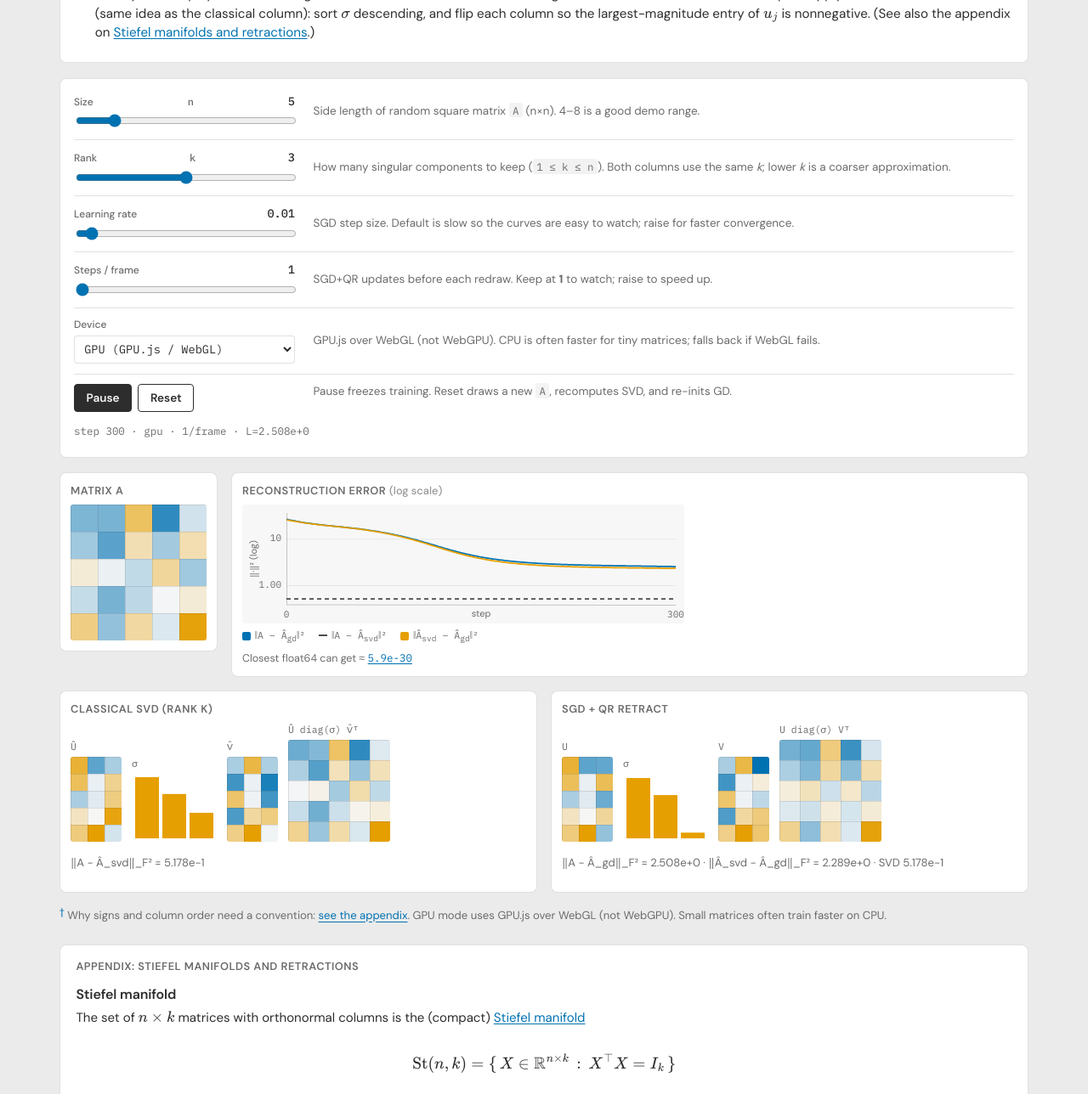
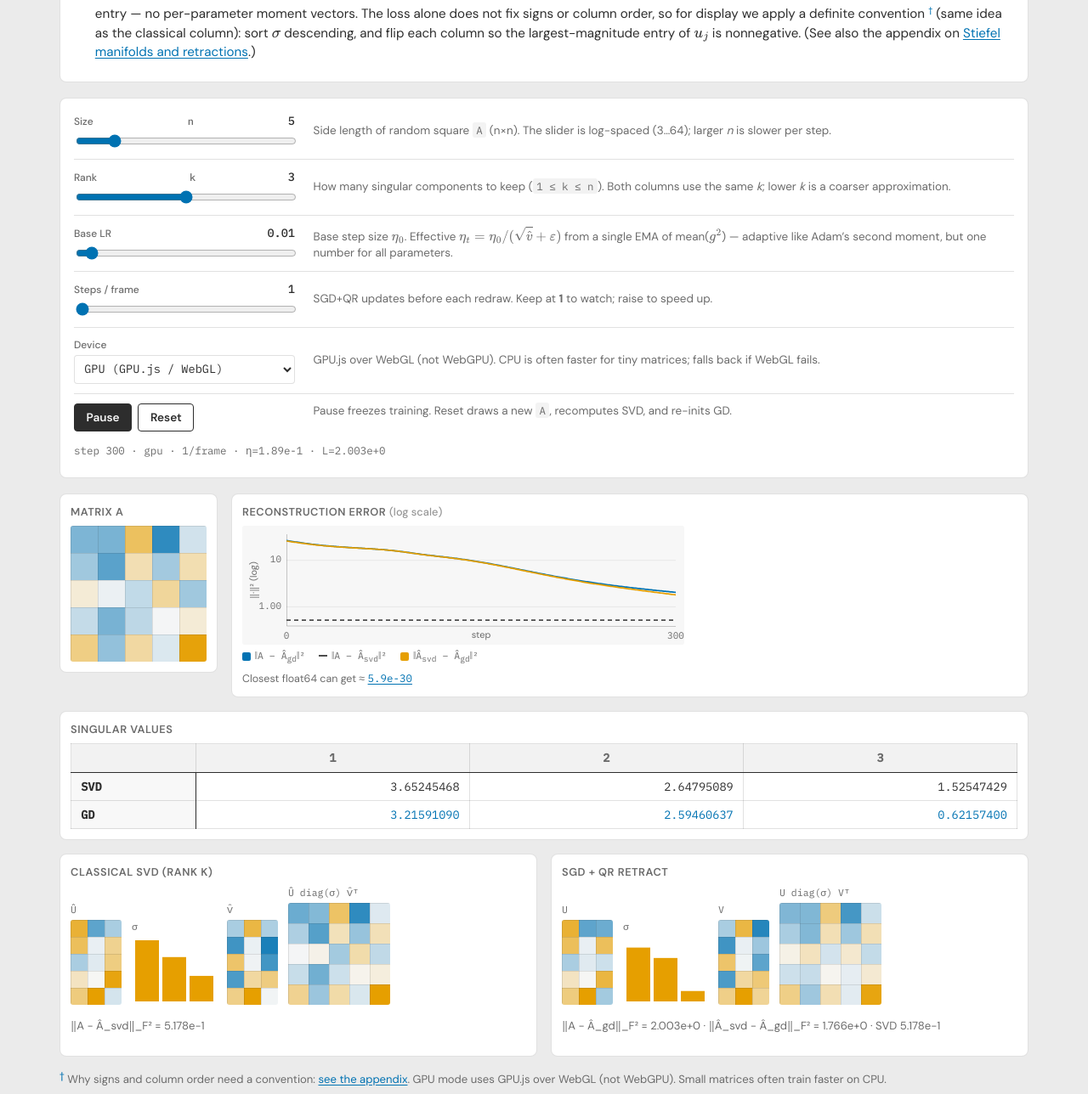
Before and after one commit to jmalicki/svd-to-vae, a website built with Vite: page web/index.html in a window 1280 px wide. Shown: the part 950-2238 px from the top of the page at 85% size. Built offline with nearby package versions, Linux system fonts and the light colour scheme.

Commit message:
Use global-RMS SGD and a live SVD vs GD singular-value table.
Replace per-entry Adam with one shared second-moment step size (safer under QR), train on MSE with display-only sign/order, and show σ side-by-side above the factor panels.

```diff
--- a/web/src/main.ts
+++ b/web/src/main.ts
@@ -113,8 +113,10 @@ app.innerHTML = `
           replace $U$ and $V$ by the $Q$ factors from thin
           <a href="https://en.wikipedia.org/wiki/QR_decomposition" target="_blank" rel="noopener noreferrer">QR</a>
           so $U^{\\top}U = I_k$ and $V^{\\top}V = I_k$ exactly. Then $\\sigma$ plays the role of
-          singular values. The loss alone does not fix signs or column order, so after each
-          step we apply a definite convention
+          singular values. The step size is Adam-like but global: one scalar second moment
+          of mean($g^{2}$) sets a shared $\\eta_t$ for every entry — no per-parameter moment
+          vectors. The loss alone does not fix signs or column order, so for display we apply
+          a definite convention
           <sup class="fn"><a href="#appendix-signs">†</a></sup>
           (same idea as the classical column): sort $\\sigma$ descending, and flip each column
           so the largest-magnitude entry of $u_j$ is nonnegative.
@@ -129,9 +131,9 @@ app.innerHTML = `
     <div class="control-row">
       <label class="slider">
         <span class="slider-label">Size <em>n</em> <strong id="sizeVal">5</strong></span>
-        <input id="size" type="range" min="3" max="16" step="1" value="5" />
+        <input id="size" type="range" min="0" max="13" step="1" value="2" />
       </label>
-      <p class="help">Side length of random square matrix <code>A</code> (n×n). 4–8 is a good demo range.</p>
+      <p class="help">Side length of random square <code>A</code> (n×n). The slider is log-spaced (3…64); larger <em>n</em> is slower per step.</p>
     </div>
     <div class="control-row">
       <label class="slider">
@@ -142,10 +144,10 @@ app.innerHTML = `
     </div>
     <div class="control-row">
       <label class="slider">
-        <span class="slider-label">Learning rate <strong id="lrVal">0.01</strong></span>
+        <span class="slider-label">Base LR <strong id="lrVal">0.01</strong></span>
         <input id="lr" type="range" min="0.001" max="0.20" step="0.001" value="0.01" />
       </label>
-      <p class="help">SGD step size. Default is slow so the curves are easy to watch; raise for faster convergence.</p>
+      <p class="help">Base step size $\\eta_0$. Effective $\\eta_t = \\eta_0/(\\sqrt{\\hat v}+\\varepsilon)$ from a single EMA of mean($g^{2}$) — adaptive like Adam’s second moment, but one number for all parameters.</p>
     </div>
     <div class="control-row">
       <label class="slider">
@@ -190,6 +192,21 @@ app.innerHTML = `
       <p class="chart-note">
         Closest float64 can get ≈ <a href="#appendix-fp" id="fpNote">—</a>
       </p>
+    </div>
+  </div>
+
+  <div class="panel sigma-table-wrap">
+    <h2>Singular values</h2>
+    <div class="sigma-table-scroll">
+      <table class="sigma-table" id="sigmaTable" aria-label="Singular values SVD vs GD">
+        <thead>
+          <tr><th scope="col"></th></tr>
+        </thead>
+        <tbody>
+          <tr><th scope="row">SVD</th></tr>
+          <tr><th scope="row">GD</th></tr>
+        </tbody>
+      </table>
     </div>
   </div>
 
@@ -336,14 +353,14 @@ app.innerHTML = `
     </p>
     <p>
       Classical libraries already break the ambiguity with a convention (singular values
-      sorted descending; a sign rule on each singular vector). We do the same after every
-      step — not by copying classical $U$, but by applying an independent rule to the
-      learned factors.
+      sorted descending; a sign rule on each singular vector). We apply the same idea when
+      reading factors for heatmaps — not by copying classical $U$, and not by mutating the
+      training tensors (so column reorder never churns the optimizer state).
     </p>
 
     <h3>The convention we use</h3>
     <p>
-      After QR retraction:
+      On a copy of the factors, after QR retraction:
     </p>
     <ol>
       <li>
@@ -362,32 +379,65 @@ app.innerHTML = `
     </p>
     <p class="theory-note">
       This is not part of the training loss — it does not change $\\hat A$ or $L_{\\mathrm{recon}}$.
-      It only chooses which of the equivalent factorizations we display and carry forward.
-      (It <em>does</em> interact badly with Adam’s per-entry moments; see
-      <a href="#appendix-adam">Why not Adam?</a>.)
+      It only chooses which of the equivalent factorizations we show in the heatmaps.
     </p>
   </section>
 
   <section class="appendix" id="appendix-adam" aria-label="Appendix: Why not Adam">
     <h2>Appendix: Why not Adam?</h2>
+
+    <h3>What Adam stores</h3>
     <p>
       <a href="https://en.wikipedia.org/wiki/Adam_(optimizer)" target="_blank" rel="noopener noreferrer">Adam</a>
-      keeps exponential moving averages of past gradients (first and second moments) for each
-      entry of $U$ and $V$. That works in ordinary Euclidean training, where the parameter
-      vector only moves by small additive updates.
+      keeps, for <em>each parameter entry</em> $i$, exponential moving averages of the gradient
+      and of its square:
+    </p>
+    <div class="math">
+      $$m_i \\leftarrow \\beta_1 m_i + (1-\\beta_1) g_i,\\qquad
+        v_i \\leftarrow \\beta_2 v_i + (1-\\beta_2) g_i^{2},\\qquad
+        \\theta_i \\leftarrow \\theta_i - \\eta\\,\\frac{\\hat m_i}{\\sqrt{\\hat v_i}+\\varepsilon}.$$
+    </div>
+    <p>
+      The vectors $m$ and $v$ are the same shape as $U$, $\\mathrm{raw}$, and $V$. That works in
+      ordinary Euclidean training, where $\\theta$ only moves by small additive updates: yesterday’s
+      moment at index $i$ is still “about” today’s parameter at index $i$.
+    </p>
+
+    <h3>Why that breaks with QR retraction</h3>
+    <p>
+      Here, after each gradient step we <em>replace</em> $U$ and $V$ by their thin-QR $Q$ factors.
+      That is a hard, discontinuous change in ambient coordinates — not a small step along the
+      same axes. Adam’s moment buffers are still stored against the <em>old</em> entries; they are
+      not rotated or re-orthonormalized with the retraction. The next Adam update then applies a
+      stale, misaligned $m_i/\\sqrt{v_i}$ step, which shows up as a bouncing reconstruction loss.
     </p>
     <p>
-      Here, after each SGD step we <em>replace</em> $U$ and $V$ by their QR factors, and we may
-      also reorder or flip columns to fix signs and $\\sigma$-order. Those are hard, discontinuous
-      changes in ambient coordinates. Adam’s moment buffers are still stored against the
-      <em>old</em> entries: they are not moved with the retraction, and column swaps make them
-      point at the wrong columns. The next Adam update then applies a stale, misaligned step —
-      which shows up as a bouncing reconstruction loss.
+      Per-parameter momentum has the same problem: a velocity buffer is tied to ambient indices
+      that the retraction just scrambled. Fixing that properly means a manifold-aware optimizer
+      that <em>transports</em> momentum with the retraction — more machinery than this demo needs.
     </p>
+
+    <h3>What we use instead: one shared second moment</h3>
     <p>
-      Plain SGD has no such buffers: $\\theta \\leftarrow \\theta - \\eta\\nabla L$. After a retract, the
-      next gradient is simply evaluated at the new point. (There <em>are</em> manifold-aware Adams
-      that transport momentum with the retraction; that is more machinery than this demo needs.)
+      We keep Adam’s useful idea — shrink the step when gradients are large, grow it when they
+      settle — but store only a <em>single scalar</em> second moment, not a tensor of $v_i$’s.
+      Let $\\bar g^{2}$ be the mean of $g_i^{2}$ over every entry of $U$, $\\mathrm{raw}$, and $V$:
+    </p>
+    <div class="math">
+      $$v \\leftarrow \\beta_2 v + (1-\\beta_2)\\bar g^{2},\\qquad
+        \\hat v = \\frac{v}{1-\\beta_2^{t}},\\qquad
+        \\eta_t = \\frac{\\eta_0}{\\sqrt{\\hat v}+\\varepsilon},\\qquad
+        \\theta \\leftarrow \\theta - \\eta_t\\,\\nabla L.$$
+    </div>
+    <p>
+      Every parameter shares the same $\\eta_t$. After QR, that scalar is still a valid summary of
+      “how big were the gradients?” — there is no per-entry buffer left pointing at the wrong
+      column. The base rate $\\eta_0$ is the slider; the status line shows the live $\\eta_t$.
+    </p>
+    <p class="theory-note">
+      This is global RMS / Adam’s second moment without the first-moment vector $m$. A fixed
+      inverse-time schedule ($\\eta_0/(1+t/\\tau)$) is also safe under retraction, but it cannot
+      react to the actual gradient scale; the shared $v$ can.
     </p>
   </section>
 
@@ -438,6 +488,7 @@ const el = {
   gdV: app.querySelector<HTMLCanvasElement>("#gdV")!,
   gdRecon: app.querySelector<HTMLCanvasElement>("#gdRecon")!,
   gdErr: app.querySelector<HTMLParagraphElement>("#gdErr")!,
+  sigmaTable: app.querySelector<HTMLTableElement>("#sigmaTable")!,
   fpNote: app.querySelector<HTMLAnchorElement>("#fpNote")!,
   fpFloorVal: app.querySelector<HTMLElement>("#fpFloorVal")!,
 };
@@ -455,9 +506,21 @@ let svdFloor = 0;
 let svdReconMat: Matrix;
 let gpuOk = false;
 
+/** Log-spaced matrix sizes for the n slider (index → n). */
+const SIZE_STOPS = [3, 4, 5, 6, 8, 10, 12, 16, 20, 24, 32, 40, 48, 64];
+
+function sizeFromSlider(): number {
+  const i = clamp(
+    Math.round(Number(el.size.value) || 0),
+    0,
+    SIZE_STOPS.length - 1,
+  );
+  el.size.value = String(i);
+  return SIZE_STOPS[i];
+}
+
 function syncSliderLabels(): void {
-  const n = clamp(Math.round(Number(el.size.value) || 5), 3, 16);
-  el.size.value = String(n);
+  const n = sizeFromSlider();
   el.rank.max = String(n);
   let k = clamp(Math.round(Number(el.rank.value) || 1), 1, n);
   el.rank.value = String(k);
@@ -469,7 +532,7 @@ function syncSliderLabels(): void {
 
 function readControls() {
   syncSliderLabels();
-  const n = Number(el.size.value);
+  const n = sizeFromSlider();
   const k = Number(el.rank.value);
   const device = el.device.value as DeviceKind;
   const lr = Number(el.lr.value);
@@ -538,6 +601,7 @@ function paintSvd(): void {
   drawSigmaBars(el.svdS, svd.sigma, sigmaScale);
   drawHeatmap(el.svdRecon, svdReconMat, sharedScale);
   el.svdErr.textContent = `‖A − Â_svd‖_F² = ${svdFloor.toExponential(3)}`;
+  paintSigmaTable();
 }
 
 function paintGd(): void {
@@ -550,11 +614,41 @@ function paintGd(): void {
   const err = frobeniusSq(sub(A, recon));
   const vs = frobeniusSq(sub(svdReconMat, recon));
   el.gdErr.textContent = `‖A − Â_gd‖_F² = ${err.toExponential(3)}  ·  ‖Â_svd − Â_gd‖_F² = ${vs.toExponential(3)}  ·  SVD ${svdFloor.toExponential(3)}`;
+  paintSigmaTable();
+}
+
+function fmtSigma(x: number): string {
+  if (!Number.isFinite(x)) return "—";
+  const a = Math.abs(x);
+  if (a !== 0 && (a >= 1e4 || a < 1e-4)) return x.toExponential(8);
+  return x.toFixed(8);
+}
+
+/** Rows = SVD / GD; columns = σ₁…σₖ. */
+function paintSigmaTable(): void {
+  const k = svd.sigma.length;
+  const thead = el.sigmaTable.querySelector("thead")!;
+  const tbody = el.sigmaTable.querySelector("tbody")!;
+
+  const headCells = ["", ...Array.from({ length: k }, (_, j) => String(j + 1))];
+  thead.innerHTML = `<tr>${headCells.map((c) => `<th scope="col">${c}</th>`).join("")}</tr>`;
+
+  const svdCells = svd.sigma.map((s) => `<td>${fmtSigma(s)}</td>`).join("");
+  const gdCells = Array.from({ length: k }, (_, j) => {
+    const s = gd.sigma[j];
+    return `<td>${s === undefined ? "—" : fmtSigma(s)}</td>`;
+  }).join("");
+
+  tbody.innerHTML = `
+    <tr><th scope="row">SVD</th>${svdCells}</tr>
+    <tr><th scope="row">GD</th>${gdCells}</tr>
+  `;
 }
 
 function updateStatus(): void {
   const { steps } = readControls();
-  el.status.textContent = `step ${gd.step} · ${gd.device} · ${steps}/frame · L=${gd.loss.recon.toExponential(3)}`;
+  const eta = gd.lr.toExponential(2);
+  el.status.textContent = `step ${gd.step} · ${gd.device} · ${steps}/frame · η=${eta} · L=${gd.loss.recon.toExponential(3)}`;
 }
 
 function frame(): void {
--- a/web/src/style.css
+++ b/web/src/style.css
@@ -393,6 +393,56 @@ button:hover {
   }
 }
 
+.sigma-table-wrap {
+  margin: 0 0 1rem;
+}
+
+.sigma-table-scroll {
+  overflow-x: auto;
+}
+
+.sigma-table {
+  border-collapse: collapse;
+  border: 1px solid var(--ink);
+  font-family: var(--mono);
+  font-size: 0.85rem;
+  width: 100%;
+  table-layout: auto;
+}
+
+.sigma-table th,
+.sigma-table td {
+  border: 1px solid var(--line);
+  padding: 0.45rem 0.7rem;
+  text-align: right;
+  white-space: nowrap;
+}
+
+.sigma-table thead th {
+  font-weight: 600;
+  color: var(--muted);
+  text-align: center;
+  background: rgba(45, 45, 45, 0.06);
+  border-bottom: 1px solid var(--ink);
+}
+
+.sigma-table thead th:first-child {
+  text-align: left;
+  color: var(--ink);
+}
+
+.sigma-table tbody th {
+  text-align: left;
+  font-weight: 600;
+  color: var(--ink);
+  background: rgba(45, 45, 45, 0.03);
+  border-right: 1px solid var(--ink);
+}
+
+.sigma-table tbody tr:last-child td {
+  color: var(--accent);
+}
+
 .factor-row {
   display: flex;
   flex-wrap: wrap;
--- a/web/src/svdGrad.ts
+++ b/web/src/svdGrad.ts
@@ -1,6 +1,7 @@
 import { torch } from "js-pytorch";
 import {
   type Matrix,
+  mat,
   toNested,
   fromTensorData,
   frobeniusSq,
@@ -24,7 +25,13 @@ export type GradState = {
   step: number;
   rank: number;
   device: DeviceKind;
+  /** Current adaptive step size (scalar; same for all parameters). */
+  lr: number;
 };
+
+/** Adam-style second-moment EMA coefficient for the global scalar v. */
+export const LR_BETA2 = 0.999;
+export const LR_EPS = 1e-8;
 
 type AnyTensor = {
   data: unknown;
@@ -44,35 +51,56 @@ type AnyTensor = {
   zero_grad?: () => void;
 };
 
-type Optimizer = { step: () => void; zero_grad: () => void; lr: number };
-
-type Trainables = {
-  U: AnyTensor;
-  rawSigma: AnyTensor;
-  V: AnyTensor;
-  A: AnyTensor;
-  optimizer: Optimizer;
-  m: number;
-  n: number;
-  k: number;
-  step: number;
-  device: DeviceKind;
-};
-
 /**
- * Plain SGD — js-pytorch only ships Adam; moments fight QR retraction.
- * Update: θ ← θ − lr · ∇θ
+ * SGD with a single Adam-style second moment on mean(g²).
+ * One scalar v → one η for every parameter. No per-entry buffers to fight QR.
+ *
+ *   ḡ² ← mean_i g_i²
+ *   v  ← β₂ v + (1−β₂) ḡ²
+ *   η  ← η₀ / (√(v̂) + ε)     with bias-corrected v̂
+ *   θ  ← θ − η ∇θ
  */
-class Sgd {
+class GlobalRmsSgd {
   params: AnyTensor[];
+  baseLr: number;
+  beta2: number;
+  eps: number;
+  /** EMA of mean squared gradient (scalar). */
+  v: number;
+  /** Optimizer steps taken (for bias correction). */
+  t: number;
+  /** Last applied η (for status). */
   lr: number;
 
-  constructor(params: AnyTensor[], lr: number) {
+  constructor(params: AnyTensor[], baseLr: number) {
     this.params = params;
-    this.lr = lr;
+    this.baseLr = baseLr;
+    this.beta2 = LR_BETA2;
+    this.eps = LR_EPS;
+    this.v = 0;
+    this.t = 0;
+    this.lr = baseLr;
   }
 
   step(): void {
+    let sumSq = 0;
+    let count = 0;
+    for (const p of this.params) {
+      const g = p._grad;
+      if (!g) continue;
+      const flat = flatList(g.data);
+      for (const x of flat) {
+        sumSq += x * x;
+        count += 1;
+      }
+    }
+    const meanSq = count > 0 ? sumSq / count : 0;
+
+    this.t += 1;
+    this.v = this.beta2 * this.v + (1 - this.beta2) * meanSq;
+    const vHat = this.v / (1 - Math.pow(this.beta2, this.t));
+    this.lr = this.baseLr / (Math.sqrt(vHat) + this.eps);
+
     for (const p of this.params) {
       const g = p._grad;
       if (!g) continue;
@@ -84,6 +112,19 @@ class Sgd {
     for (const p of this.params) p.zero_grad?.();
   }
 }
+
+type Trainables = {
+  U: AnyTensor;
+  rawSigma: AnyTensor;
+  V: AnyTensor;
+  A: AnyTensor;
+  optimizer: GlobalRmsSgd;
+  m: number;
+  n: number;
+  k: number;
+  step: number;
+  device: DeviceKind;
+};
 
 /** Fully reduce (js-pytorch sum is one axis at a time). */
 function fullSum(t: AnyTensor): AnyTensor {
@@ -97,9 +138,12 @@ function fullSum(t: AnyTensor): AnyTensor {
 }
 
 /**
- * Rank-k SVD factors with plain SGD + QR retraction (js-pytorch).
- * Minimize ||A − U diag(σ) Vᵀ||_F², then thin-QR U and V onto Stiefel each step.
- * σ = softplus(raw); Â = (U ⊙ σ) Vᵀ keeps σ in the graph.
+ * Rank-k SVD factors with global-RMS SGD + QR retraction (js-pytorch).
+ * Train on mean squared error (‖A−Â‖_F²/(mn)) so gradients stay O(1) as n grows;
+ * charts still report Frobenius². After each step, thin-QR onto Stiefel.
+ * Sign/σ-order conventions are applied only when reading state for display.
+ * Step size adapts via one scalar second moment of mean(g²) — Adam’s idea without
+ * per-entry moment vectors.
  */
 export class SvdGradTrainer {
   private t: Trainables | null = null;
@@ -117,18 +161,27 @@ export class SvdGradTrainer {
     scaleNestedInPlace(V.data, 0.3);
     retractInPlace(U, m, k);
     retractInPlace(V, n, k);
-    // Init: same sign rule as classical (σ sort kicks in once values differ).
-    fixSignsInPlace(U, V, m, n, k);
 
     const Aten = torch.tensor(toNested(A), false, device) as unknown as AnyTensor;
-    const optimizer = new Sgd([U, rawSigma, V], lr);
+    const optimizer = new GlobalRmsSgd([U, rawSigma, V], lr);
 
-    this.t = { U, rawSigma, V, A: Aten, optimizer, m, n, k, step: 0, device };
+    this.t = {
+      U,
+      rawSigma,
+      V,
+      A: Aten,
+      optimizer,
+      m,
+      n,
+      k,
+      step: 0,
+      device,
+    };
   }
 
   setLr(lr: number): void {
     if (!this.t) return;
-    this.t.optimizer.lr = lr;
+    this.t.optimizer.baseLr = lr;
   }
 
   get device(): DeviceKind {
@@ -141,52 +194,45 @@ export class SvdGradTrainer {
 
     const sigma = softplus(t.rawSigma, t.device);
     const Ahat = t.U.mul(sigma).matmul(t.V.transpose(0, 1));
-    const recon = fullSum(Ahat.sub(t.A).pow(2));
+    // Mean over entries: gradients stay O(1) as n grows (Frobenius² scales ~ n²).
+    const mse = fullSum(Ahat.sub(t.A).pow(2)).mul(1 / (t.m * t.n));
 
-    recon.backward();
+    mse.backward();
     t.optimizer.step();
     t.optimizer.zero_grad();
 
     retractInPlace(t.U, t.m, t.k);
     retractInPlace(t.V, t.n, t.k);
-    // Break sign/order ambiguity (L unchanged): σ descending; max-|U| entry ≥ 0 per column.
-    fixSvdSignsAndOrderInPlace(t.U, t.V, t.rawSigma, t.m, t.n, t.k, t.device);
     t.step += 1;
 
+    return this.readState();
+  }
+
+  snapshot(_A: Matrix): GradState {
+    if (!this.t) throw new Error("trainer not initialized");
+    return this.readState();
+  }
+
+  /** Copy factors, apply display-only σ-sort / sign rule, report Frobenius². */
+  private readState(): GradState {
+    const t = this.t!;
     const Umat = fromTensorData(t.U.data, t.m, t.k);
     const Vmat = fromTensorData(t.V.data, t.n, t.k);
     const sigmaVals = flatList(softplus(t.rawSigma, t.device).data);
-    const AhatMat = reconstruct(Umat, sigmaVals, Vmat);
+    const ordered = orderFactorsForDisplay(Umat, sigmaVals, Vmat);
+    const AhatMat = reconstruct(ordered.U, ordered.sigma, ordered.V);
     const Amat = fromTensorData(t.A.data, t.m, t.n);
     const reconVal = frobeniusSq(sub(Amat, AhatMat));
 
     return {
-      U: Umat,
-      sigma: sigmaVals,
-      V: Vmat,
+      U: ordered.U,
+      sigma: ordered.sigma,
+      V: ordered.V,
       loss: { recon: reconVal },
       step: t.step,
       rank: t.k,
       device: t.device,
-    };
-  }
-
-  snapshot(A: Matrix): GradState {
-    const t = this.t;
-    if (!t) throw new Error("trainer not initialized");
-    const sigmaVals = flatList(softplus(t.rawSigma, t.device).data);
-    const Umat = fromTensorData(t.U.data, t.m, t.k);
-    const Vmat = fromTensorData(t.V.data, t.n, t.k);
-    const Ahat = reconstruct(Umat, sigmaVals, Vmat);
-    const reconVal = frobeniusSq(sub(A, Ahat));
-    return {
-      U: Umat,
-      sigma: sigmaVals,
-      V: Vmat,
-      loss: { recon: reconVal },
-      step: t.step,
-      rank: t.k,
-      device: t.device,
+      lr: t.optimizer.lr,
     };
   }
 }
@@ -199,82 +245,46 @@ function retractInPlace(factor: AnyTensor, rows: number, cols: number): void {
 
 /**
  * Sort columns by descending σ; flip so each U column’s largest-|entry| is ≥ 0.
- * Same rule as classicalSvd. Does not change Â.
+ * Same rule as classicalSvd. Does not change Â. Display-only — does not mutate training tensors.
  */
-function fixSvdSignsAndOrderInPlace(
-  U: AnyTensor,
-  V: AnyTensor,
-  rawSigma: AnyTensor,
-  m: number,
-  n: number,
-  k: number,
-  device: DeviceKind,
-): void {
-  const sigma = flatList(softplus(rawSigma, device).data);
+function orderFactorsForDisplay(
+  U: Matrix,
+  sigma: number[],
+  V: Matrix,
+): { U: Matrix; sigma: number[]; V: Matrix } {
+  const k = sigma.length;
   const order = Array.from({ length: k }, (_, i) => i).sort(
-    (a, b) => sigma[b] - sigma[a],
+    (a, b) => sigma[b]! - sigma[a]!,
   );
-  permuteColumnsInPlace(U.data, m, k, order);
-  permuteColumnsInPlace(V.data, n, k, order);
-  permuteVectorInPlace(rawSigma.data, order);
-  fixSignsInPlace(U, V, m, n, k);
-}
-
-function fixSignsInPlace(
-  U: AnyTensor,
-  V: AnyTensor,
-  m: number,
-  n: number,
-  k: number,
-): void {
-  const Umat = fromTensorData(U.data, m, k);
-  const Vmat = fromTensorData(V.data, n, k);
+  const Uo = mat(U.rows, k);
+  const Vo = mat(V.rows, k);
+  const so = new Array<number>(k);
+  for (let j = 0; j < k; j++) {
+    const src = order[j]!;
+    so[j] = sigma[src]!;
+    for (let i = 0; i < U.rows; i++) {
+      Uo.data[i * k + j] = U.data[i * k + src]!;
+    }
+    for (let i = 0; i < V.rows; i++) {
+      Vo.data[i * k + j] = V.data[i * k + src]!;
+    }
+  }
   for (let j = 0; j < k; j++) {
     let best = 0;
     let bestAbs = 0;
-    for (let i = 0; i < m; i++) {
-      const v = Umat.data[i * k + j];
+    for (let i = 0; i < Uo.rows; i++) {
+      const v = Uo.data[i * k + j]!;
       if (Math.abs(v) > bestAbs) {
         bestAbs = Math.abs(v);
         best = v;
       }
     }
     if (best < 0) {
-      for (let i = 0; i < m; i++) Umat.data[i * k + j] *= -1;
-      for (let i = 0; i < n; i++) Vmat.data[i * k + j] *= -1;
+      for (let i = 0; i < Uo.rows; i++) Uo.data[i * k + j]! *= -1;
+      for (let i = 0; i < Vo.rows; i++) Vo.data[i * k + j]! *= -1;
     }
   }
-  writeIntoNested(U.data, Umat);
-  writeIntoNested(V.data, Vmat);
-}
-
-function permuteColumnsInPlace(
-  data: unknown,
-  rows: number,
-  cols: number,
-  order: number[],
-): void {
-  const src = fromTensorData(data, rows, cols);
-  const out = {
-    rows,
-    cols,
-    data: new Float64Array(rows * cols),
-  };
-  for (let j = 0; j < cols; j++) {
-    const srcJ = order[j];
-    for (let i = 0; i < rows; i++) {
-      out.data[i * cols + j] = src.data[i * cols + srcJ];
-    }
-  }
-  writeIntoNested(data, out);
-}
-
-function permuteVectorInPlace(data: unknown, order: number[]): void {
-  if (!Array.isArray(data)) return;
-  const src = (data as number[]).slice();
-  for (let j = 0; j < order.length; j++) {
-    (data as number[])[j] = src[order[j]];
-  }
+  return { U: Uo, sigma: so, V: Vo };
 }
 
 function softplus(raw: AnyTensor, device: DeviceKind): AnyTensor {
```
Also changed, not shown: README.md, 1 other file.
